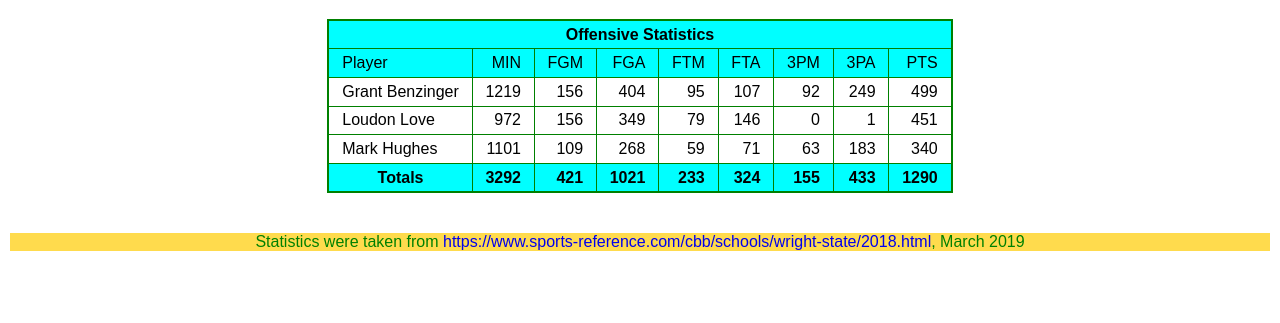
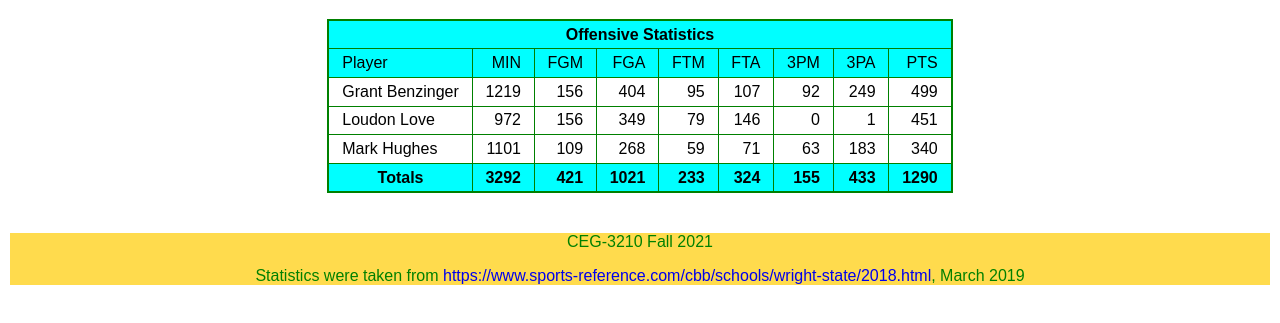
Before and after one commit to WSU-kduncan/cicd-Mupatrick, a plain HTML site: page website/html/index.html in a window 1280 px wide. Shown: the part 129-452 px from the top of the page. Drawn offline with Linux system fonts and the light colour scheme; files that its build step writes are made by us from their sources.

```diff
--- a/website/index.html
+++ b/website/html/index.html
@@ -87,6 +87,7 @@
 
 
     <footer>
+	    <p> CEG-3210 Fall 2021<p>
         Statistics were taken from <a href="www.sports-reference.com/cbb/schools/wright-state/2018.html">https://www.sports-reference.com/cbb/schools/wright-state/2018.html</a>, March 2019
     </footer>
   </body>
```
Also changed, not shown: 2 other files.
